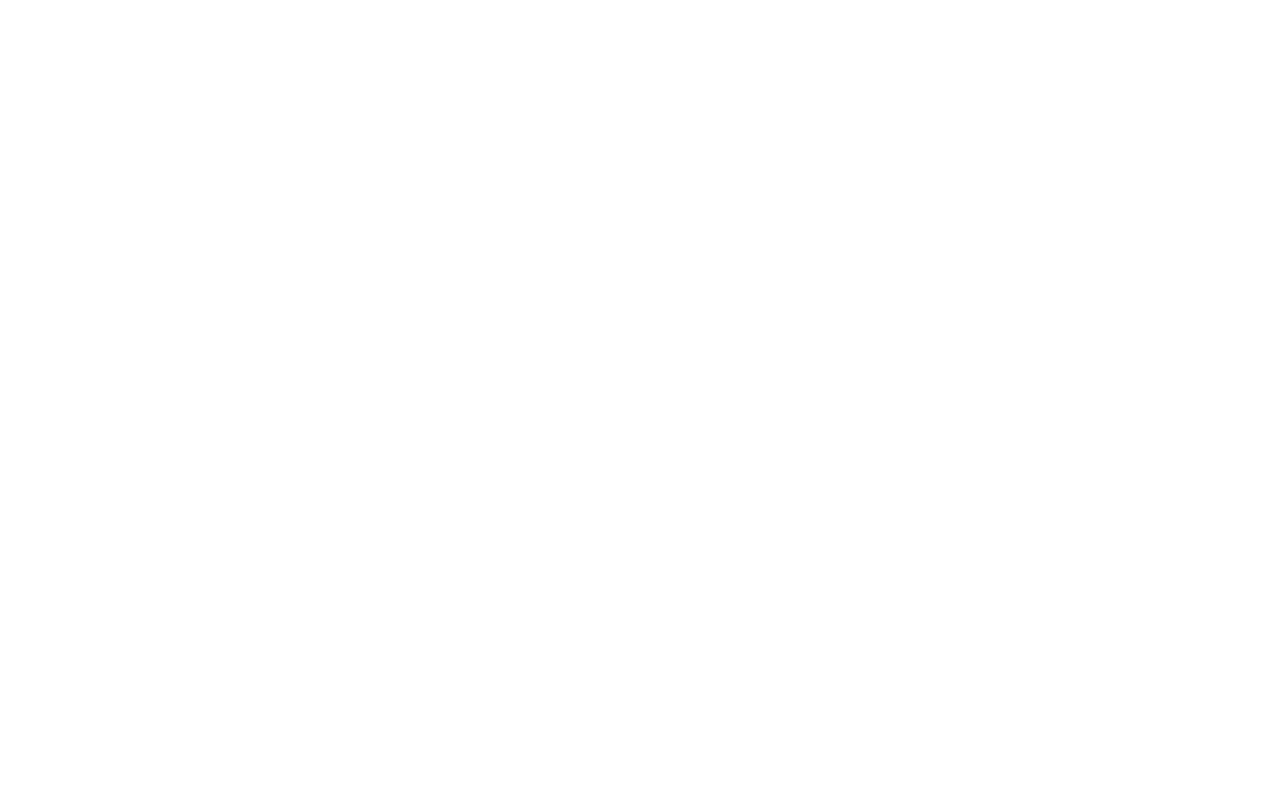
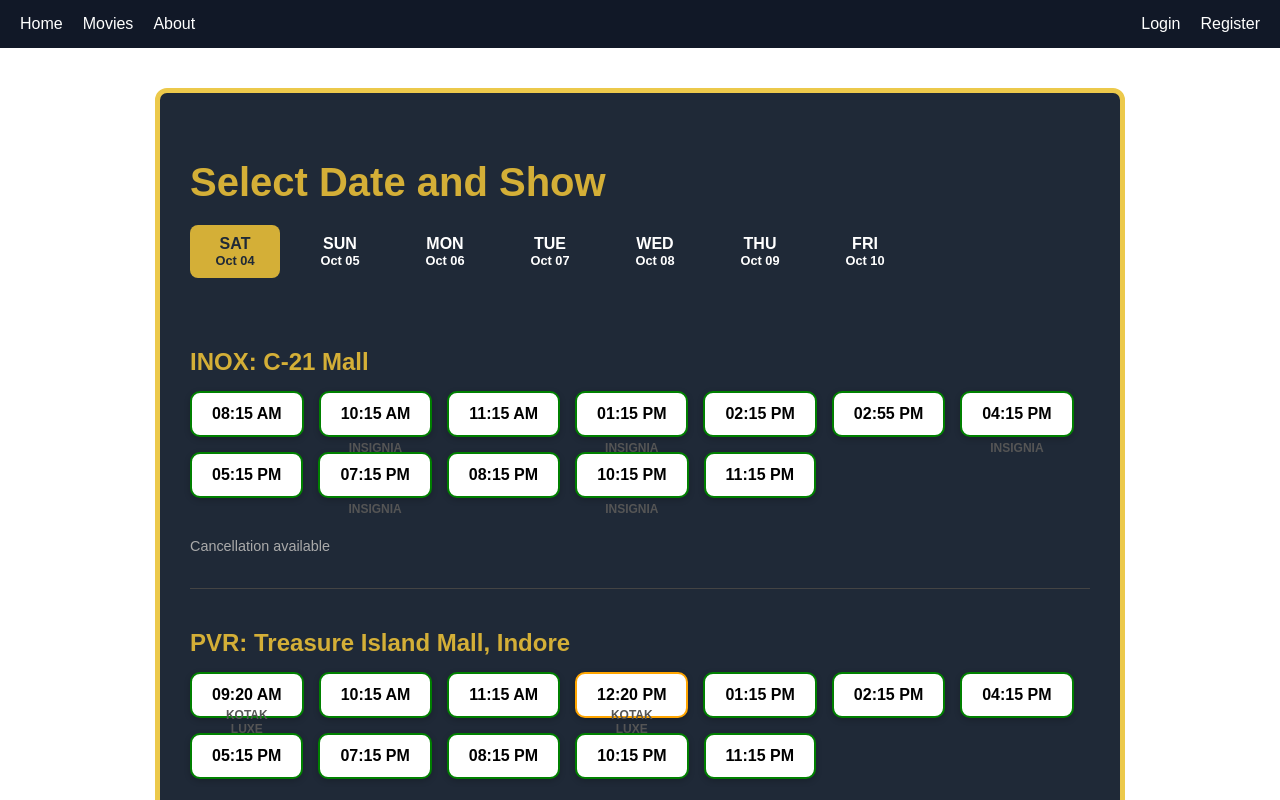
Before and after one commit to Disha2628/MovieTicket-booking-system, a React (Create React App) app in the folder frontend/: page /book/1 in a window 1280 px wide. Before the commit this address had no page. Shown: the top 800 px of the page. Built offline with nearby package versions, Linux system fonts and the light colour scheme.

Commit message:
Added date and show selection page

```diff
--- a/frontend/src/App.js
+++ b/frontend/src/App.js
@@ -7,6 +7,7 @@ import Navbar from './components/Navbar';
 import RegistrationPage from './components/RegistrationPage';
 import LoginPage from './components/LoginPage';
 import ProfilePage from './components/ProfilePage';
+import ShowSelectionPage from './components/ShowSelectionPage';
 import { UserProvider } from './contexts/UserContext';
 
 function App() {
@@ -27,6 +28,7 @@ function App() {
           <Route path="/register" element={<RegistrationPage />} />
           <Route path="/login" element={<LoginPage />} />
           <Route path="/profile" element={<ProfilePage />} />
+          <Route path="/book/:id" element={<><Navbar /><ShowSelectionPage /></>} />
         </Routes>
       </BrowserRouter>
     </UserProvider>
--- a/frontend/src/components/ShowSelectionPage.js
+++ b/frontend/src/components/ShowSelectionPage.js
@@ -1,18 +1,57 @@
-import React, { useState } from 'react';
+import React, { useState, useEffect } from 'react';
+import { useLocation } from 'react-router-dom';
+
+const getNextSevenDays = () => {
+  const days = [];
+  const options = { weekday: 'short', day: '2-digit', month: 'short' };
+  for (let i = 0; i < 7; i++) {
+    const date = new Date();
+    date.setDate(date.getDate() + i);
+    days.push({
+      label: date.toLocaleDateString('en-US', { weekday: 'short' }).toUpperCase(),
+      date: date.toLocaleDateString('en-US', { day: '2-digit', month: 'short' }),
+      fullDate: date,
+    });
+  }
+  return days;
+};
+
+const statusColors = {
+  available: 'green',
+  fast_filling: 'orange',
+};
+
 
 const rawData = [
   {
     theatre: 'INOX: C-21 Mall',
     shows: [
+      { time: '08:15 AM', status: 'available' },
+      { time: '10:15 AM', status: 'available', label: 'INSIGNIA' },
+      { time: '11:15 AM', status: 'available' },
+      { time: '01:15 PM', status: 'available', label: 'INSIGNIA' },
+      { time: '02:15 PM', status: 'available' },
+      { time: '02:55 PM', status: 'available' },
+      { time: '04:15 PM', status: 'available', label: 'INSIGNIA' },
+      { time: '05:15 PM', status: 'available' },
+      { time: '07:15 PM', status: 'available', label: 'INSIGNIA' },
       { time: '08:15 PM', status: 'available' },
-      { time: '08:45 PM', status: 'fast_filling' },
-      { time: '10:15 PM', status: 'fast_filling', label: 'INSIGNIA' },
+      { time: '10:15 PM', status: 'available', label: 'INSIGNIA' },
       { time: '11:15 PM', status: 'available' },
     ],
   },
   {
     theatre: 'PVR: Treasure Island Mall, Indore',
     shows: [
+      { time: '09:20 AM', status: 'available', label: 'KOTAK LUXE' },
+      { time: '10:15 AM', status: 'available' },
+      { time: '11:15 AM', status: 'available' },
+      { time: '12:20 PM', status: 'fast_filling', label: 'KOTAK LUXE' },
+      { time: '01:15 PM', status: 'available' },
+      { time: '02:15 PM', status: 'available' },
+      { time: '04:15 PM', status: 'available' },
+      { time: '05:15 PM', status: 'available' },
+      { time: '07:15 PM', status: 'available' },
       { time: '08:15 PM', status: 'available' },
       { time: '10:15 PM', status: 'available' },
       { time: '11:15 PM', status: 'available' },
@@ -21,6 +60,10 @@ const rawData = [
   {
     theatre: 'Velocity III: Miraj Cinemas, Indore',
     shows: [
+      { time: '09:00 AM', status: 'available' },
+      { time: '11:45 AM', status: 'available' },
+      { time: '02:30 PM', status: 'available' },
+      { time: '05:15 PM', status: 'available' },
       { time: '08:00 PM', status: 'available' },
       { time: '10:45 PM', status: 'available' },
     ],
@@ -28,34 +71,90 @@ const rawData = [
   {
     theatre: 'INOX: Phoenix Citadel Mall, Indore',
     shows: [
-      { time: '09:00 PM', status: 'fast_filling', label: 'INSIGNIA' },
+      { time: '09:00 AM', status: 'available', label: 'INSIGNIA' },
+      { time: '10:00 AM', status: 'available' },
+      { time: '12:00 PM', status: 'available', label: 'INSIGNIA' },
+      { time: '01:00 PM', status: 'available' },
+      { time: '03:00 PM', status: 'available', label: 'INSIGNIA' },
+      { time: '04:00 PM', status: 'available' },
+      { time: '06:00 PM', status: 'available', label: 'INSIGNIA' },
+      { time: '07:00 PM', status: 'available' },
+      { time: '09:00 PM', status: 'available', label: 'INSIGNIA' },
       { time: '10:00 PM', status: 'available' },
     ],
   },
 ];
 
-const statusColors = {
-  available: 'green',
-  fast_filling: 'orange',
-};
 
 const ShowSelectionPage = () => {
+  const location = useLocation();
+  const movieName = location.state?.movieName;
+
   const [selectedShow, setSelectedShow] = useState(null);
+  const [selectedDateIndex, setSelectedDateIndex] = useState(0);
+  const [selectedSeatType, setSelectedSeatType] = useState(null);
+  const [selectedSeatCount, setSelectedSeatCount] = useState(1);
+  const days = getNextSevenDays();
+
+  const seatTypes = [
+    { type: 'Royale Recliners', price: 420 },
+    { type: 'Royal', price: 200 },
+    { type: 'Club', price: 190 },
+    { type: 'Executive', price: 180 },
+  ];
 
   const handleSelectShow = (theatre, show) => {
     setSelectedShow({ theatre, show });
-    alert('Selected show at ' + theatre + ': ' + show.time);
-    // Further booking steps can be implemented here
+    setSelectedSeatType(null);
+    setSelectedSeatCount(1);
+    // Scroll to seat selection box after selecting a show
+    setTimeout(() => {
+      const seatSelectionElement = document.getElementById('seat-selection');
+      if (seatSelectionElement) {
+        seatSelectionElement.scrollIntoView({ behavior: 'smooth' });
+      }
+    }, 100);
+  };
+
+  const handleNext = () => {
+    alert(`Proceeding with booking:\nMovie: ${movieName}\nTheatre: ${selectedShow.theatre}\nShow: ${selectedShow.show.time} ${selectedShow.show.label ? '(' + selectedShow.show.label + ')' : ''}\nSeat Type: ${selectedSeatType.type}\nSeats: ${selectedSeatCount}`);
+    // Implement navigation or booking logic here
   };
 
   return (
-    <div style={{ maxWidth: '900px', margin: '40px auto', padding: '20px', fontFamily: 'Arial, sans-serif' }}>
-      <h1>Select Date and Show</h1>
-      <p>Nearby Theatres and Available Shows for the Next One Week</p>
+    <div style={{ maxWidth: '900px', margin: '40px auto', padding: '40px 30px', fontFamily: 'Arial, sans-serif', backgroundColor: '#1f2937', borderRadius: '12px', border: '5px solid hsl(47, 80.90%, 61.00%)', color: 'white' }}>
+      {movieName && (
+        <h2 style={{ color: '#f0e68c', fontWeight: '700', fontSize: '1.8rem', marginBottom: '10px', textAlign: 'center' }}>
+          {movieName}
+        </h2>
+      )}
+      <h1 style={{ color: '#d4af37', fontWeight: '700', fontSize: '2.5rem', marginBottom: '20px' }}>Select Date and Show</h1>
+      <div style={{ display: 'flex', gap: '15px', marginBottom: '30px' }}>
+        {days.map((day, index) => (
+          <div
+            key={day.label}
+            onClick={() => setSelectedDateIndex(index)}
+            style={{
+              cursor: 'pointer',
+              padding: '10px 15px',
+              borderRadius: '8px',
+              backgroundColor: selectedDateIndex === index ? '#d4af37' : 'transparent',
+              color: selectedDateIndex === index ? '#1f2937' : 'white',
+              fontWeight: '700',
+              userSelect: 'none',
+              textAlign: 'center',
+              minWidth: '60px',
+            }}
+          >
+            <div>{day.label}</div>
+            <div style={{ fontSize: '0.8rem' }}>{day.date}</div>
+          </div>
+        ))}
+      </div>
       {rawData.map(({ theatre, shows }) => (
-        <div key={theatre} style={{ borderBottom: '1px solid #ccc', padding: '15px 0' }}>
-          <h2>{theatre}</h2>
-          <div style={{ display: 'flex', gap: '10px', flexWrap: 'wrap' }}>
+        <div key={theatre} style={{ borderBottom: '1px solid #444', padding: '20px 0' }}>
+          <h2 style={{ color: '#d4af37', fontWeight: '700', fontSize: '1.5rem', marginBottom: '15px' }}>{theatre}</h2>
+          <div style={{ display: 'flex', gap: '15px', flexWrap: 'wrap' }}>
             {shows.map((show) => (
               <button
                 key={show.time}
@@ -64,12 +163,17 @@ const ShowSelectionPage = () => {
                   border: '2px solid ' + (statusColors[show.status] || 'gray'),
                   backgroundColor: 'white',
                   color: 'black',
-                  padding: '10px 15px',
-                  borderRadius: '6px',
+                  padding: '12px 20px',
+                  borderRadius: '10px',
                   cursor: 'pointer',
                   position: 'relative',
-                  fontWeight: '600',
+                  fontWeight: '700',
+                  fontSize: '1rem',
+                  boxShadow: '0 2px 6px rgba(0,0,0,0.2)',
+                  transition: 'transform 0.2s ease',
                 }}
+                onMouseEnter={e => e.currentTarget.style.transform = 'scale(1.05)'}
+                onMouseLeave={e => e.currentTarget.style.transform = 'scale(1)'}
               >
                 <>
                   {show.time}
@@ -77,11 +181,12 @@ const ShowSelectionPage = () => {
                     <span
                       style={{
                         position: 'absolute',
-                        bottom: '-18px',
+                        bottom: '-20px',
                         left: '50%',
                         transform: 'translateX(-50%)',
-                        fontSize: '0.7rem',
+                        fontSize: '0.75rem',
                         color: '#555',
+                        fontWeight: '600',
                       }}
                     >
                       {show.label}
@@ -91,9 +196,68 @@ const ShowSelectionPage = () => {
               </button>
             ))}
           </div>
-          <p style={{ fontSize: '0.8rem', color: '#666', marginTop: '8px' }}>Cancellation available</p>
+          <p style={{ fontSize: '0.9rem', color: '#aaa', marginTop: '40px' }}>Cancellation available</p>
         </div>
       ))}
+      {selectedShow && (
+        <div id="seat-selection" style={{ marginTop: '30px', padding: '20px', backgroundColor: '#2d3748', borderRadius: '12px' }}>
+          <h2 style={{ color: '#d4af37', marginBottom: '15px' }}>Select Seats for {selectedShow.show.time} {selectedShow.show.label ? `(${selectedShow.show.label})` : ''}</h2>
+          <div style={{ display: 'flex', justifyContent: 'space-around', marginBottom: '20px' }}>
+            {seatTypes.map((seat) => (
+              <div
+                key={seat.type}
+                onClick={() => setSelectedSeatType(seat)}
+                style={{
+                  cursor: 'pointer',
+                  padding: '10px 15px',
+                  borderRadius: '8px',
+                  backgroundColor: selectedSeatType?.type === seat.type ? '#d4af37' : 'transparent',
+                  color: selectedSeatType?.type === seat.type ? '#1f2937' : 'white',
+                  fontWeight: '700',
+                  textAlign: 'center',
+                  minWidth: '100px',
+                  border: '2px solid #d4af37',
+                  userSelect: 'none',
+                }}
+              >
+                <div>{seat.type}</div>
+                <div>₹{seat.price}</div>
+                <div style={{ color: 'lightgreen', fontWeight: '600' }}>AVAILABLE</div>
+              </div>
+            ))}
+          </div>
+          <div style={{ marginBottom: '20px' }}>
+            <label htmlFor="seatCount" style={{ marginRight: '10px' }}>How many seats?</label>
+            <select
+              id="seatCount"
+              value={selectedSeatCount}
+              onChange={(e) => setSelectedSeatCount(Number(e.target.value))}
+              style={{ padding: '5px 10px', borderRadius: '6px', fontSize: '1rem' }}
+            >
+              {[...Array(10).keys()].map((num) => (
+                <option key={num + 1} value={num + 1}>{num + 1}</option>
+              ))}
+            </select>
+          </div>
+          <button
+            onClick={handleNext}
+            disabled={!selectedSeatType}
+            style={{
+              backgroundColor: selectedSeatType ? '#d4af37' : '#999',
+              color: selectedSeatType ? '#1f2937' : '#666',
+              padding: '15px 30px',
+              borderRadius: '10px',
+              border: 'none',
+              cursor: selectedSeatType ? 'pointer' : 'not-allowed',
+              fontWeight: '700',
+              fontSize: '1.2rem',
+              width: '100%',
+            }}
+          >
+            Next
+          </button>
+        </div>
+      )}
     </div>
   );
 };
```
Also changed, not shown: frontend/src/components/MovieDescription.js (+12 -3 lines), 1 other file (tests, documents, lock files or other folders).
